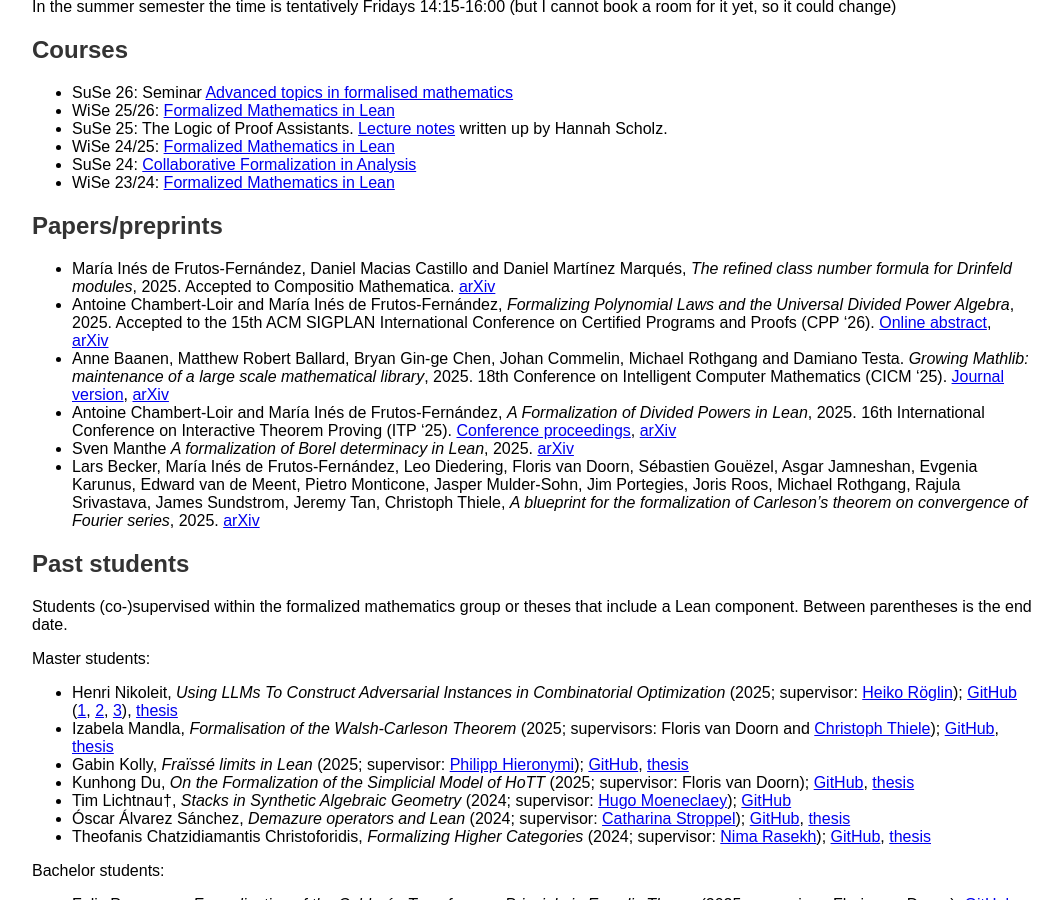
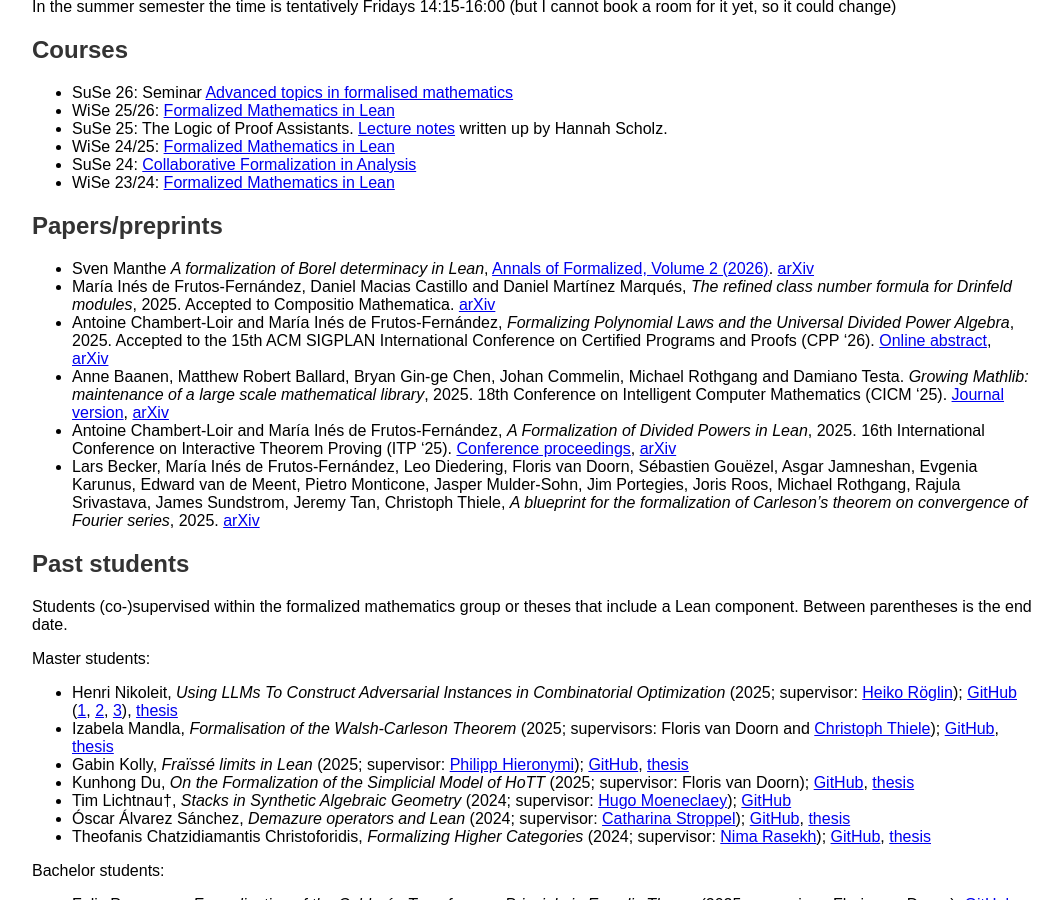
Before and after one commit to fpvandoorn/fpvandoorn.github.io, a Jekyll site: the page built from formalized-mathematics.md, in a window 1280 px wide and 900 px high, scrolled down 1286 px. Shown: the whole window, without its empty margins (108-1170 px from the left). Built offline with Jekyll 4.4.1, drawn with Linux system fonts in a browser that asks for light colours; our own code applies the rules of GitHub Pages for plain Markdown files.

Commit message:
update Sven's paper

```diff
--- a/formalized-mathematics.md
+++ b/formalized-mathematics.md
@@ -83,12 +83,12 @@
 
 
 ## Papers/preprints
+* Sven Manthe *A formalization of Borel determinacy in Lean*, [Annals of Formalized, Volume 2 (2026)](https://afm.episciences.org/17712). [arXiv](https://arxiv.org/abs/2502.03432)
 * María Inés de Frutos-Fernández, Daniel Macias Castillo and Daniel Martínez Marqués, *The refined class number formula for Drinfeld modules*, 2025. Accepted to Compositio Mathematica. [arXiv](https://arxiv.org/abs/2309.17256)
 * Antoine Chambert-Loir and María Inés de Frutos-Fernández, *Formalizing Polynomial Laws and the Universal Divided Power Algebra*, 2025. Accepted to the 15th ACM SIGPLAN International
 Conference on Certified Programs and Proofs (CPP '26). [Online abstract](https://popl26.sigplan.org/details/CPP-2026-papers/25/Formalizing-polynomial-laws-and-the-universal-divided-power-algebra), [arXiv](https://arxiv.org/abs/2512.05750)
 * Anne Baanen, Matthew Robert Ballard, Bryan Gin-ge Chen, Johan Commelin, Michael Rothgang and Damiano Testa. *Growing Mathlib: maintenance of a large scale mathematical library*, 2025. 18th Conference on Intelligent Computer Mathematics (CICM '25). [Journal version](https://link.springer.com/chapter/10.1007/978-3-032-07021-0_4), [arXiv](https://arxiv.org/abs/2508.21593)
 * Antoine Chambert-Loir and María Inés de Frutos-Fernández, *A Formalization of Divided Powers in Lean*, 2025. 16th International Conference on Interactive Theorem Proving (ITP '25). [Conference proceedings](https://drops.dagstuhl.de/entities/document/10.4230/LIPIcs.ITP.2025.4), [arXiv](https://arxiv.org/abs/2507.05327)
-* Sven Manthe *A formalization of Borel determinacy in Lean*, 2025. [arXiv](https://arxiv.org/abs/2502.03432)
 * Lars Becker, María Inés de Frutos-Fernández, Leo Diedering, Floris van Doorn, Sébastien Gouëzel, Asgar Jamneshan, Evgenia Karunus, Edward van de Meent, Pietro Monticone, Jasper Mulder-Sohn, Jim Portegies, Joris Roos, Michael Rothgang, Rajula Srivastava, James Sundstrom, Jeremy Tan, Christoph Thiele, *A blueprint for the formalization of Carleson's theorem on convergence of Fourier series*, 2025. [arXiv](https://arxiv.org/abs/2405.06423)
 
 ## Past students
```
